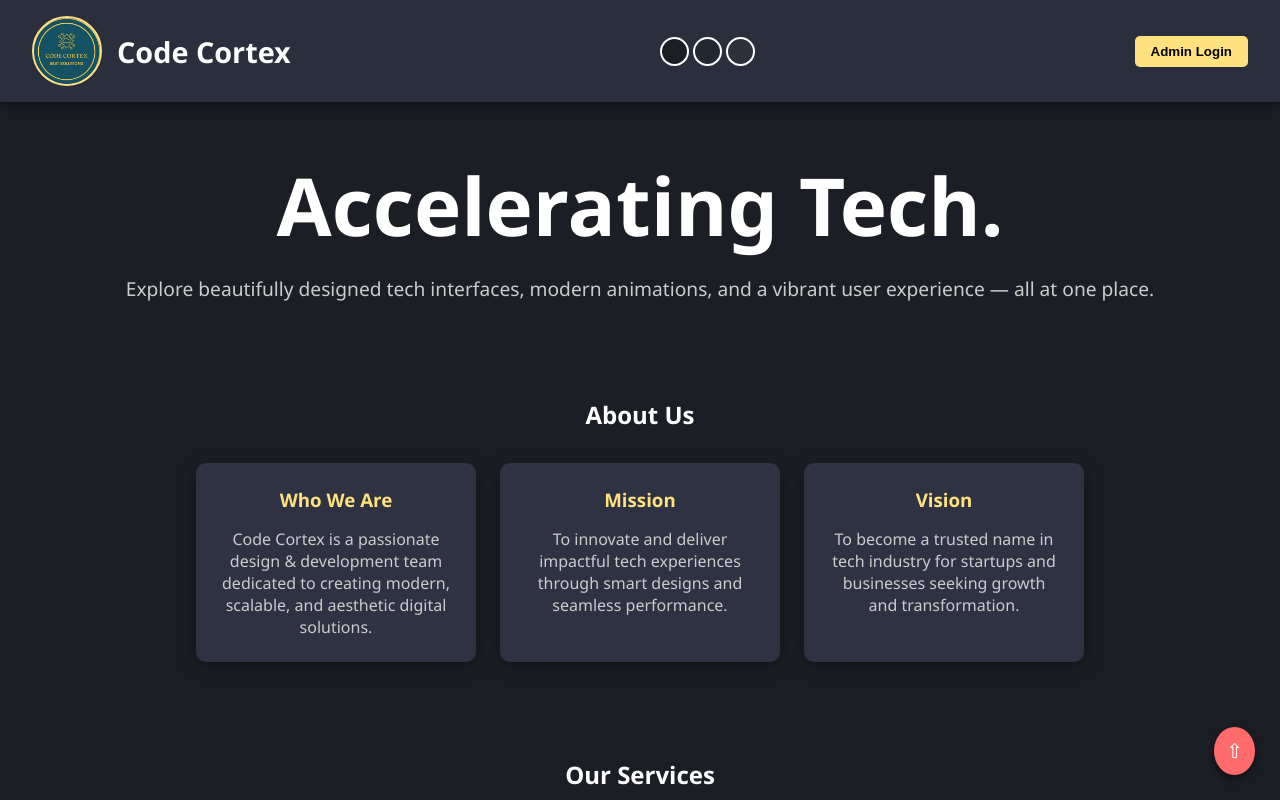
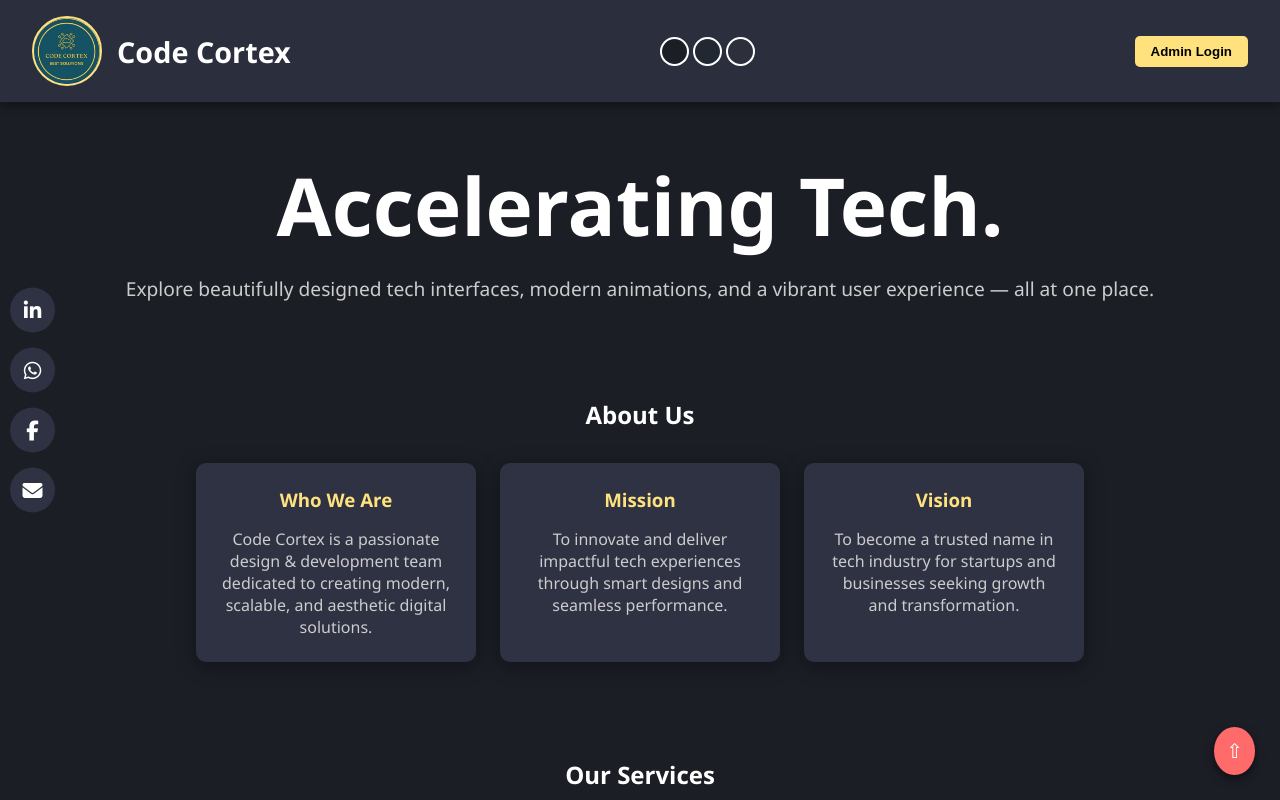
Before and after one commit to codecortexpk-tech/code_cortex, a plain HTML site: page index.html in a window 1280 px wide. Shown: the top 800 px of the page. Drawn offline with Linux system fonts and the light colour scheme.

Commit message:
Update index.html

```diff
--- a/index.html
+++ b/index.html
@@ -8,6 +8,7 @@
 <meta name="robots" content="index, follow">
   <meta charset="UTF-8">
   <title>Code Cortex</title>
+  <link rel="stylesheet" href="https://cdnjs.cloudflare.com/ajax/libs/font-awesome/6.5.0/css/all.min.css">
   <style>
     * {
       margin: 0;
@@ -172,7 +173,57 @@
   object-fit: cover;
   border: 2px solid #ffe27d;
 }
+.social-bar {
+    position: fixed;
+    top: 50%;
+    left: 10px;
+    transform: translateY(-50%);
+    display: flex;
+    flex-direction: column;
+    gap: 15px;
+    z-index: 200;
+  }
 
+  .social-bar a {
+    display: flex;
+    align-items: center;
+    justify-content: center;
+    width: 45px;
+    height: 45px;
+    background-color: #2f3243;
+    border-radius: 50%;
+    color: white;
+    font-size: 20px;
+    text-decoration: none;
+    position: relative;
+    transition: background 0.3s, transform 0.3s;
+  }
+
+  .social-bar a:hover {
+    background-color: #ffe27d;
+    color: #000;
+    transform: scale(1.1);
+  }
+
+  /* Tooltip styling */
+  .social-bar a span {
+    position: absolute;
+    left: 55px;
+    background-color: #2f3243;
+    color: white;
+    padding: 6px 10px;
+    border-radius: 5px;
+    white-space: nowrap;
+    opacity: 0;
+    pointer-events: none;
+    transition: opacity 0.3s, left 0.3s;
+    font-size: 14px;
+  }
+
+  .social-bar a:hover span {
+    opacity: 1;
+    left: 60px;
+  }
 
 
   </style>
@@ -284,5 +335,23 @@
       document.body.className = theme;
     }
   </script>
+  <div class="social-bar">
+  <a href="https://www.linkedin.com/in/yourusername" target="_blank">
+    <i class="fab fa-linkedin-in"></i>
+    <span>LinkedIn Profile</span>
+  </a>
+  <a href="https://wa.me/923157227688" target="_blank">
+    <i class="fab fa-whatsapp"></i>
+    <span>Chat on WhatsApp</span>
+  </a>
+  <a href="https://www.facebook.com/yourusername" target="_blank">
+    <i class="fab fa-facebook-f"></i>
+    <span>Facebook Page</span>
+  </a>
+  <a href="mailto:codecortexpk@gmail.com">
+    <i class="fas fa-envelope"></i>
+    <span>Send Email</span>
+  </a>
+</div>
 </body>
 </html>
```
